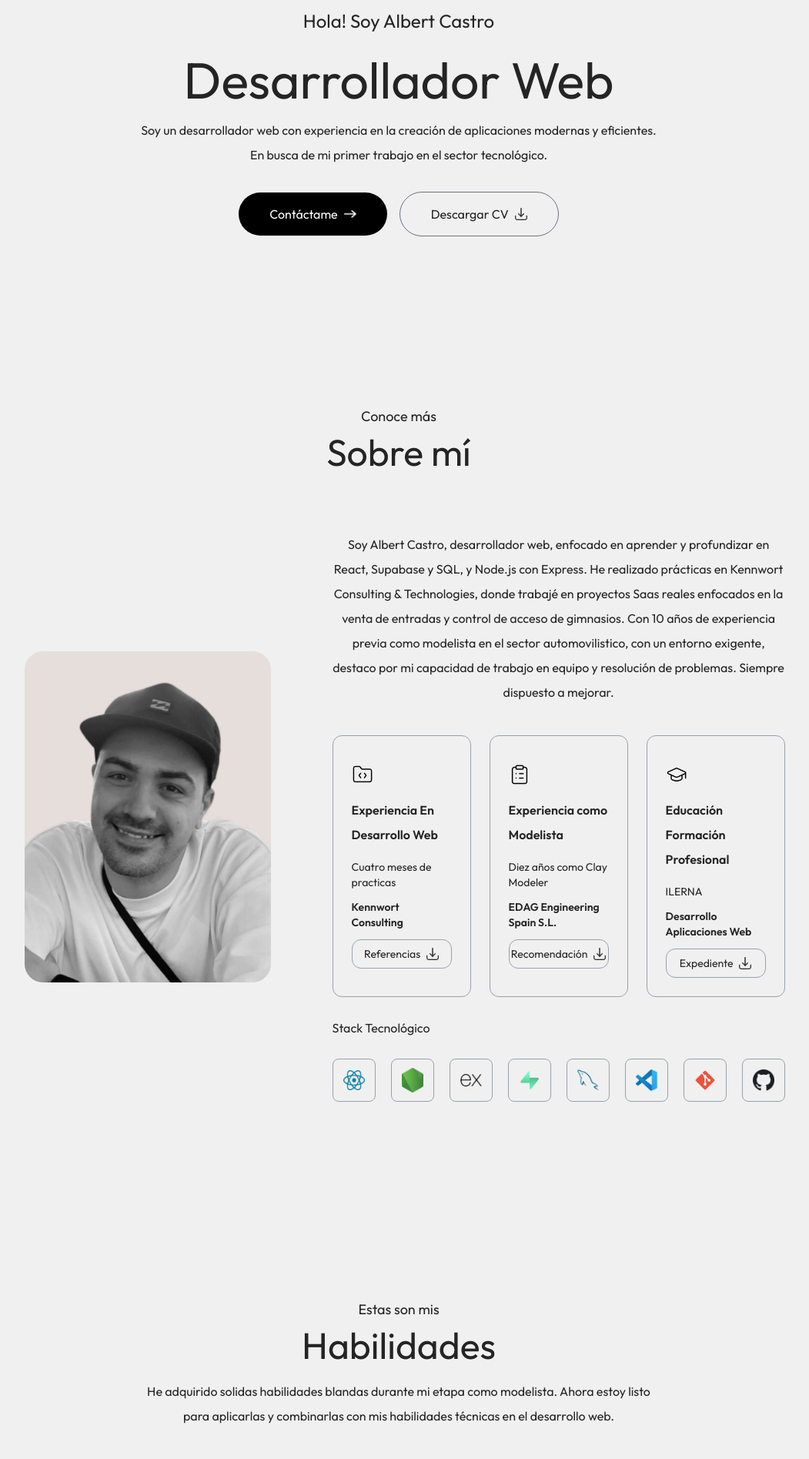
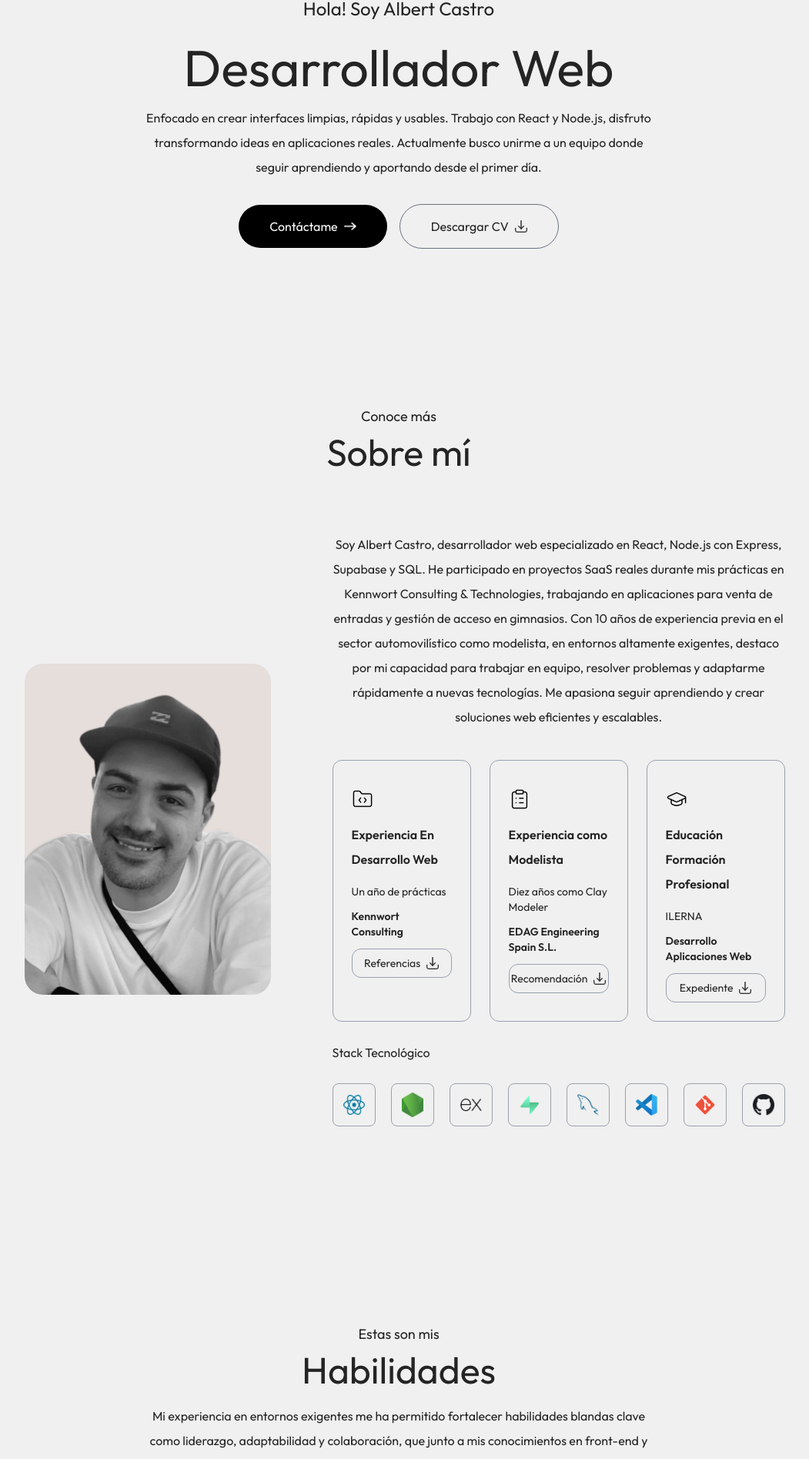
Before and after one commit to BeruzDev/next-portfolio, a Next.js app: page / in a window 1280 px wide. Shown: the part 313-2208 px from the top of the page at 77% size, without its empty margins (122-1173 px from the left). Built offline with nearby package versions, Linux system fonts and the light colour scheme.

Commit message:
enfoque mas profesional & reedicion cv

```diff
--- a/app/components/About.jsx
+++ b/app/components/About.jsx
@@ -54,14 +54,7 @@ const About = ({ isDarkMode }) => {
           className="flex-1 mx-4 sm:mx-0"
         >
           <p className="w-full text-center mb-10 max-w-2xl mx-auto">
-            Soy Albert Castro, desarrollador web, enfocado en aprender y
-            profundizar en React, Supabase y SQL, y Node.js con Express. He
-            realizado prácticas en Kennwort Consulting & Technologies, donde
-            trabajé en proyectos Saas reales enfocados en la venta de entradas y
-            control de acceso de gimnasios. Con 10 años de experiencia previa
-            como modelista en el sector automovilistico, con un entorno
-            exigente, destaco por mi capacidad de trabajo en equipo y resolución
-            de problemas. Siempre dispuesto a mejorar.
+            Soy Albert Castro, desarrollador web especializado en React, Node.js con Express, Supabase y SQL. He participado en proyectos SaaS reales durante mis prácticas en Kennwort Consulting & Technologies, trabajando en aplicaciones para venta de entradas y gestión de acceso en gimnasios. Con 10 años de experiencia previa en el sector automovilístico como modelista, en entornos altamente exigentes, destaco por mi capacidad para trabajar en equipo, resolver problemas y adaptarme rápidamente a nuevas tecnologías. Me apasiona seguir aprendiendo y crear soluciones web eficientes y escalables.
           </p>
 
           <motion.ul
--- a/app/components/Header.jsx
+++ b/app/components/Header.jsx
@@ -41,9 +41,7 @@ const Header = ({ isDarkMode }) => {
         transition={{ duration: 0.6, delay: 0.7 }}
         className="max-w-2xl mx-auto"
       >
-        Soy un desarrollador web con experiencia en la creación de aplicaciones
-        modernas y eficientes. En busca de mi primer trabajo en el sector
-        tecnológico.
+        Enfocado en crear interfaces limpias, rápidas y usables. Trabajo con React y Node.js, disfruto transformando ideas en aplicaciones reales. Actualmente busco unirme a un equipo donde seguir aprendiendo y aportando desde el primer día.
       </motion.p>
 
       <div className="flex flex-col sm:flex-row items-center gap-4 mt-4">
--- a/app/components/Projects.jsx
+++ b/app/components/Projects.jsx
@@ -55,11 +55,7 @@ const Projects = ({ isDarkMode }) => {
         transition={{ delay: 0.7, duration: 0.5 }}
         className="text-center max-w-2xl mx-auto mt-5 mb-12"
       >
-        Bienvenidos a mi portafolio, donde podrás explorar mis proyectos más
-        recientes y ver cómo he aplicado mis habilidades en el desarrollo web.
-        Desde un acortador de enlaces, hasta un traductor que utiliza
-        inteligencia artificial para traducir y detectar idiomas, pasando por
-        juego de mecanografía o una extension para Visual Studio Code.
+        En este portafolio encontrarás una selección de proyectos que muestran mi enfoque práctico en desarrollo web. Desde un acortador de enlaces hasta un traductor impulsado por inteligencia artificial, así como un juego de mecanografía y una extensión para Visual Studio Code, cada proyecto refleja mis habilidades técnicas y mi capacidad para resolver problemas reales.
       </motion.p>
 
       <motion.div
--- a/app/components/Skills.jsx
+++ b/app/components/Skills.jsx
@@ -36,9 +36,7 @@ const Skills = ({ isDarkMode }) => {
         transition={{ duration: 0.5, delay: 0.7 }}
         className="text-center max-w-2xl mx-auto mt-5 mb-12"
       >
-        He adquirido solidas habilidades blandas durante mi etapa como
-        modelista. Ahora estoy listo para aplicarlas y combinarlas con mis
-        habilidades técnicas en el desarrollo web.
+        Mi experiencia en entornos exigentes me ha permitido fortalecer habilidades blandas clave como liderazgo, adaptabilidad y colaboración, que junto a mis conocimientos en front-end y back-end me convierten en un desarrollador web completo y orientado a resultados
       </motion.p>
 
       <motion.div
--- a/assets/assets.js
+++ b/assets/assets.js
@@ -242,7 +242,7 @@ export const infoList = [
     icon: assets.code_icon,
     iconDark: assets.code_icon_dark,
     title: 'Experiencia En Desarrollo Web',
-    description: 'Cuatro meses de practicas',
+    description: 'Un año de prácticas',
     subdescription: 'Kennwort Consulting',
     document: '/KENNWORT_CartaRecomendacionCastellano_AlbertCastroAlbacete.pdf',
     button: 'Referencias',
```
Also changed, not shown: 2 other files (tests, documents, lock files or other folders).
